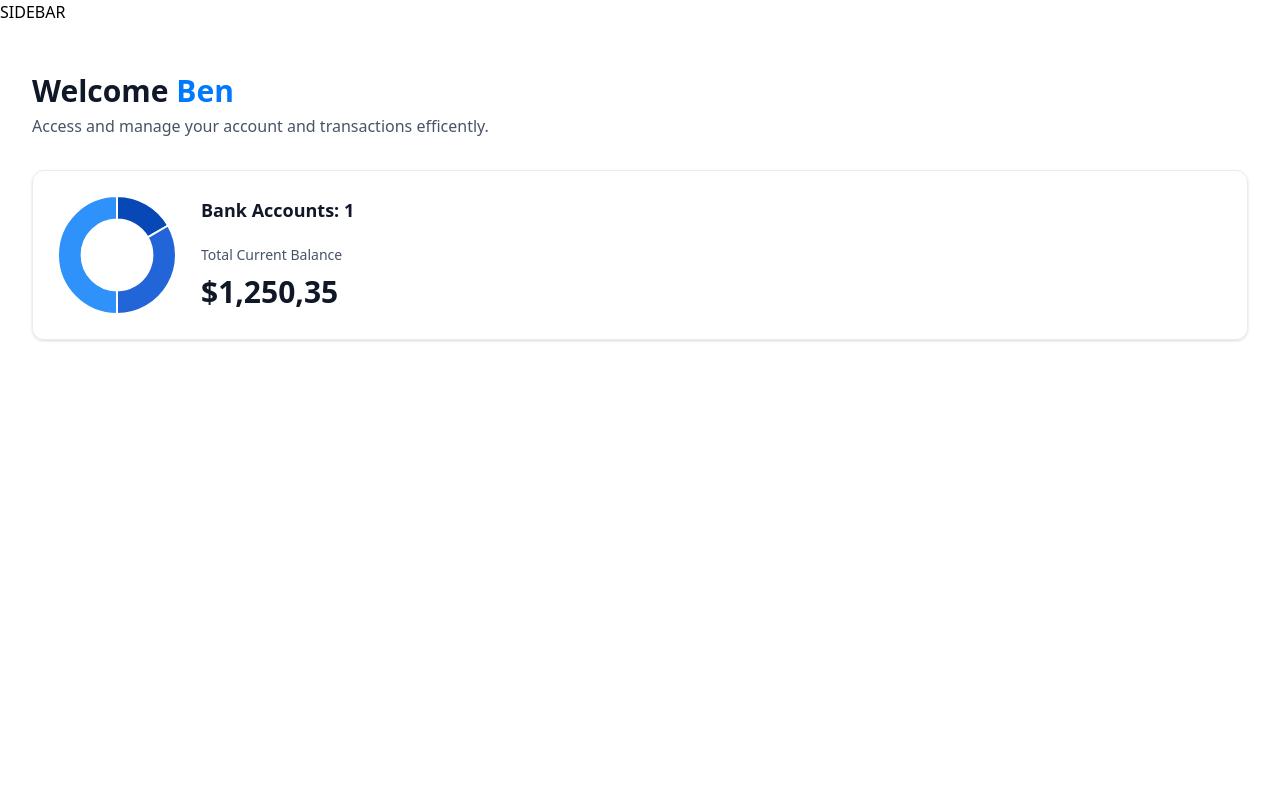
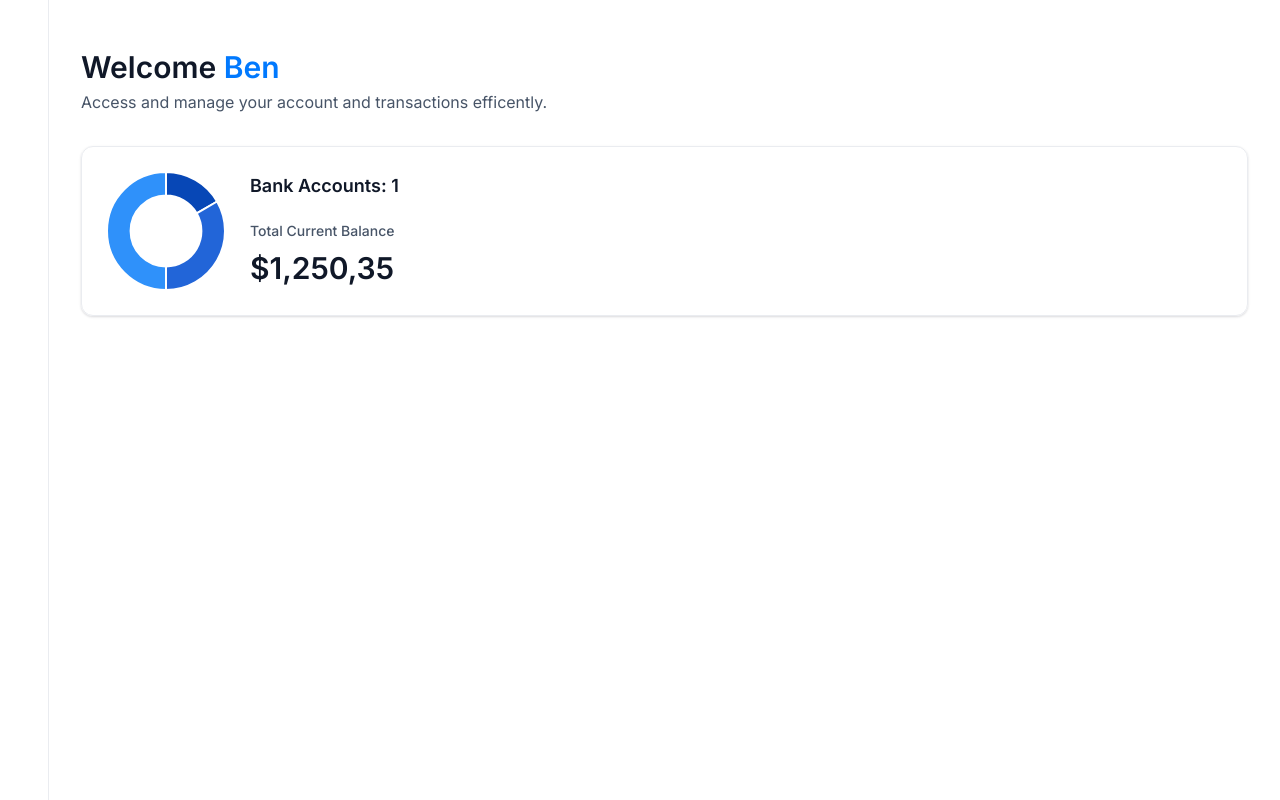
Before and after one commit to BenJRogers/next-bank, a Next.js app: page / in a window 1280 px wide. Built offline with nearby package versions, Linux system fonts and the light colour scheme.

Commit message:
Added intial sidebar

```diff
--- a/app/(root)/layout.tsx
+++ b/app/(root)/layout.tsx
@@ -1,7 +1,17 @@
+import SideBar from "@/components/SideBar";
+
 export default function RootLayout({
   children,
 }: Readonly<{
   children: React.ReactNode;
 }>) {
-  return <main> SIDEBAR {children}</main>;
+  const loggedIn = {
+    firstName: "Ben",
+    lastName: "Rogers",
+  };
+  return (
+    <main className="flex h-full w-full font-inter">
+      <SideBar user={loggedIn} /> {children}
+    </main>
+  );
 }
--- /dev/null
+++ b/components/SideBar.tsx
@@ -0,0 +1,9 @@
+const SideBar = ({ user }: SiderbarProps) => {
+  return (
+    <section className="sidebar">
+      <nav className="flex flex-col hap-4"></nav>
+    </section>
+  );
+};
+
+export default SideBar;
```
